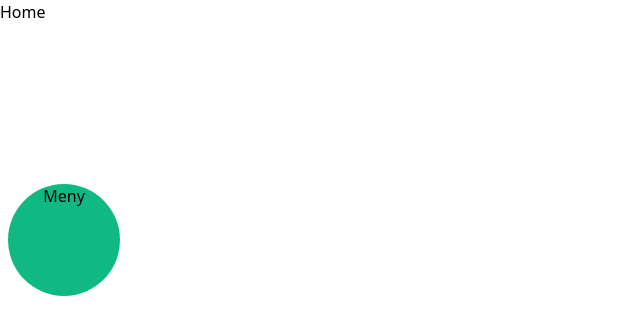
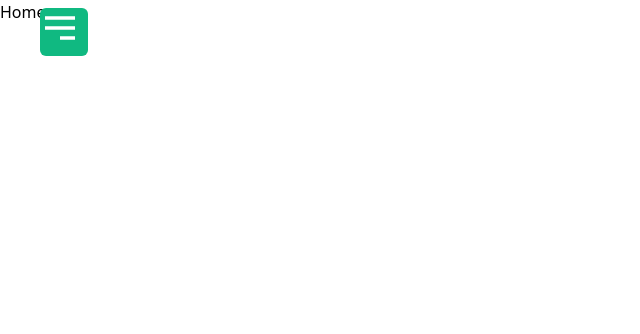
Before and after one commit to sebastianswahn/ts-forum-grupp, a React (Vite) app: page / in a window 1280 px wide. Shown: the top 334 px of the page, without its empty margins (0-640 px from the left). Built offline with nearby package versions, Linux system fonts and the light colour scheme.

Commit message:
routing and navigating

```diff
--- a/src/components/NavTrigger.jsx
+++ b/src/components/NavTrigger.jsx
@@ -5,10 +5,25 @@ function NavTrigger() {
     <div>
       {" "}
       <div
-        className="absolute z-auto w-28 h-28 rounded-full bg-emerald-500 align-middle text-center"
-        style={{ top: "30%", left: "5%", transform: "translate(-50%, -50%)" }}
+        className="absolute z-auto w-12 h-12 text-white rounded-md bg-emerald-500 align-middle text-center"
+        style={{ top: "4%", left: "5%", transform: "translate(-50%, -50%)" }}
       >
-        Meny
+        <div>
+          <svg
+            xmlns="http://www.w3.org/2000/svg"
+            className="h-10 w-10"
+            fill="none"
+            viewBox="0 0 24 24"
+            stroke="currentColor"
+          >
+            <path
+              strokeLinecap="square"
+              strokeLinejoin="square"
+              strokeWidth={2}
+              d="M4 6h16M4 12h16m-7 6h7"
+            />
+          </svg>
+        </div>
       </div>
     </div>
   );
--- a/src/components/Navigation.tsx
+++ b/src/components/Navigation.tsx
@@ -16,6 +16,18 @@ export const Navigation = () => {
           >
             Home
           </NavLink>
+          <NavLink
+            className="text-white text-2xl hover:bg-emerald-700 px-4 py-4 "
+            to="/my-posts"
+          >
+            My Posts
+          </NavLink>
+          <NavLink
+            className="text-white text-2xl hover:bg-emerald-700 px-4 py-4 "
+            to="/my-profile"
+          >
+            My Profile
+          </NavLink>
         </ul>
       </div>
     </nav>
--- /dev/null
+++ b/src/pages/MyPosts.tsx
@@ -0,0 +1,7 @@
+import React from "react";
+
+function MyPosts() {
+  return <div>MyPosts</div>;
+}
+
+export default MyPosts;
--- /dev/null
+++ b/src/pages/MyProfile.tsx
@@ -0,0 +1,7 @@
+import React from "react";
+
+function MyProfile() {
+  return <div>MyProfile</div>;
+}
+
+export default MyProfile;
```
Also changed, not shown: src/App.tsx (+10 -0 lines).
